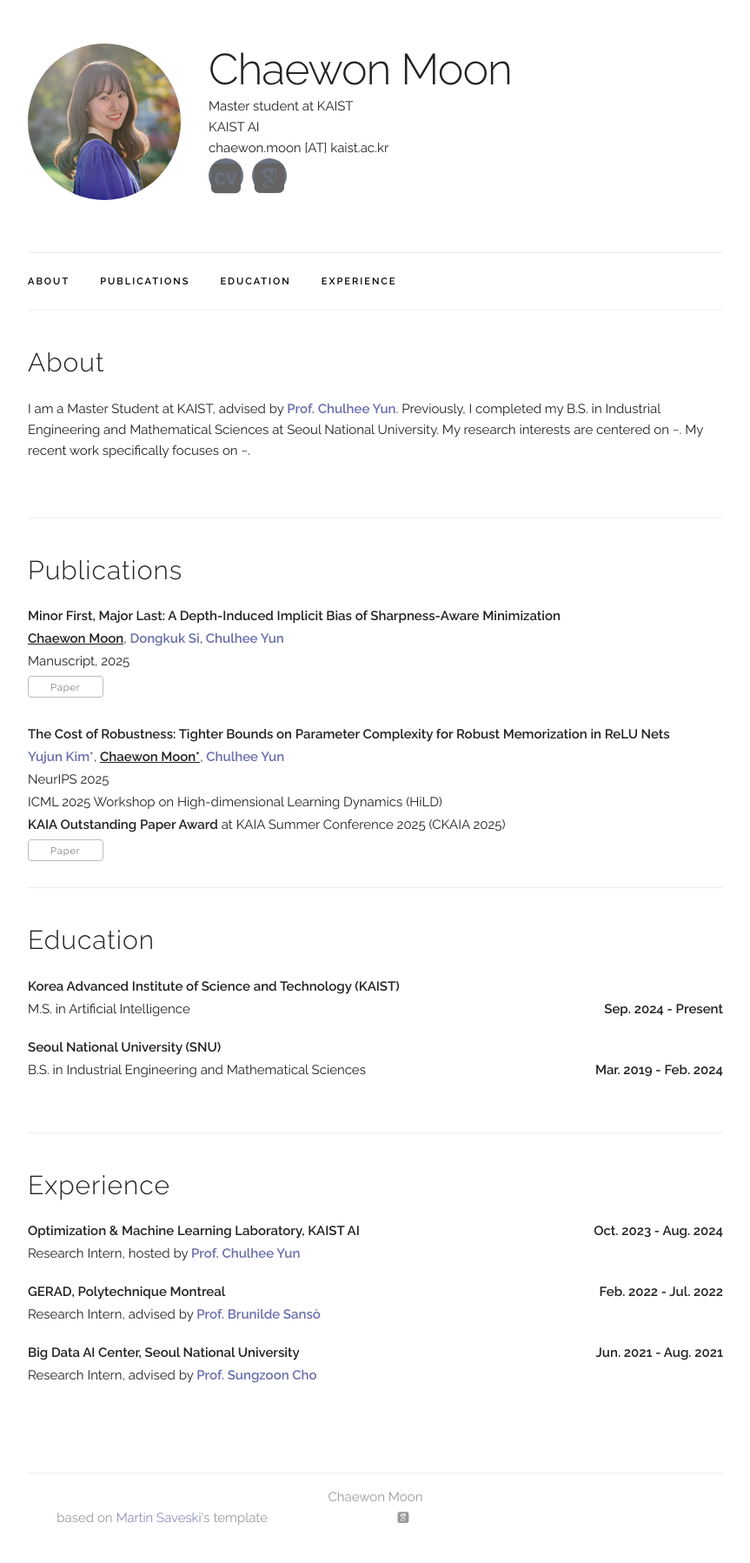
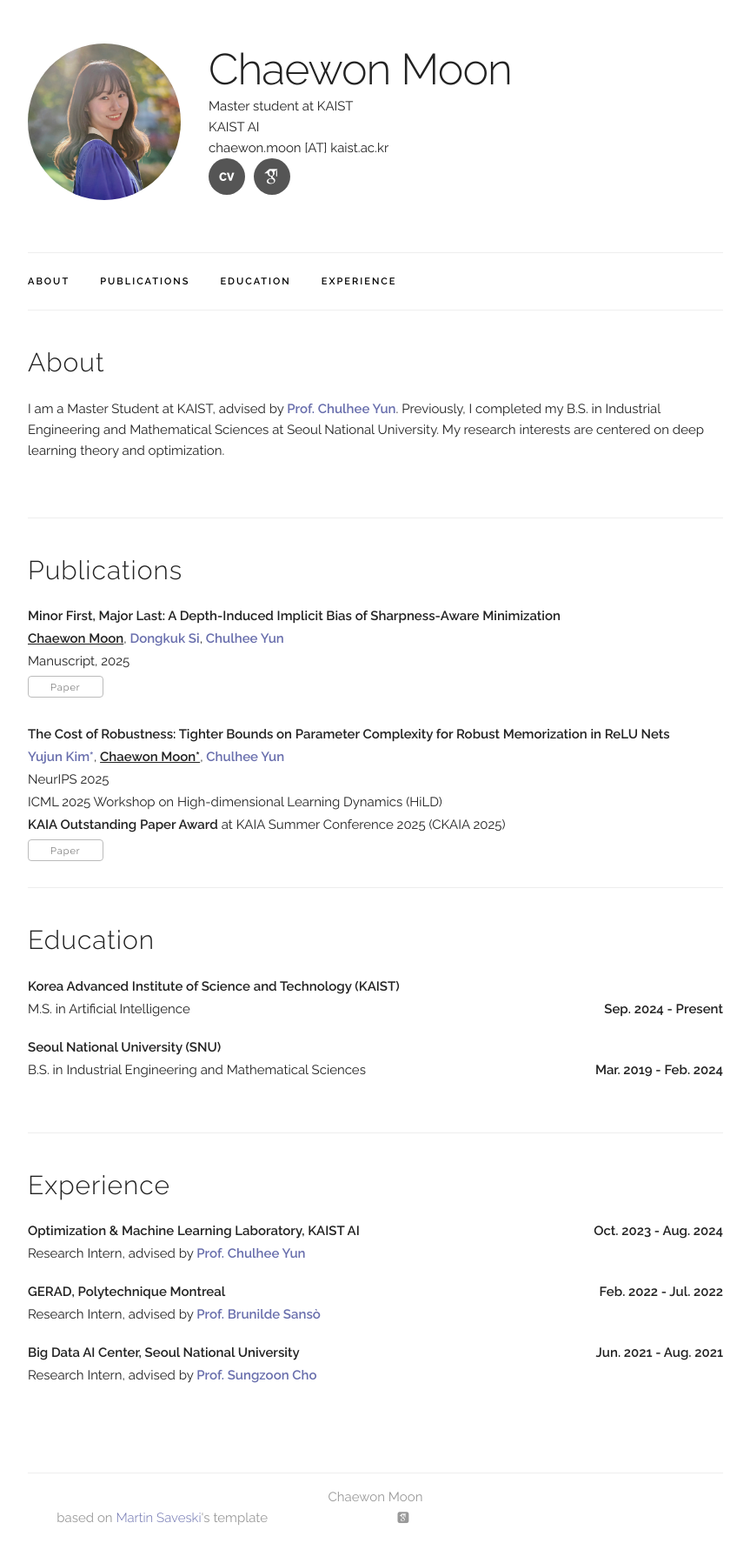
Before and after one commit to chae1m/chae1m.github.io, a Jekyll site: the page built from index.html, in a window 1280 px wide. Shown: the whole page at 87% size, without its empty margins (208-1071 px from the left). Built offline with Jekyll 4.4.1, drawn with Linux system fonts in a browser that asks for light colours; some web fonts are replaced.

Commit message:
Make icon buttons fully circular

```diff
--- a/_layouts/default.html
+++ b/_layouts/default.html
@@ -78,7 +78,7 @@
             <p>{{ site.data.main_info.email }}</p>
             <p>
               <span class="social-round" onclick="window.open('{{ site.data.main_info.cv }}')" style="cursor: pointer">
-                <i class="fa ai ai-cv-square" aria-hidden="true"></i>
+                <i class="ai ai-cv"></i>
               </span>
 
               <!-- <span onclick="window.open('{{ site.data.main_info.github }}')" style="cursor: pointer">
@@ -90,7 +90,7 @@
               </span>     -->
 
               <span class="social-round" onclick="window.open('{{ site.data.main_info.google_scholar }}')" style="cursor: pointer">
-                <i class="ai fa ai-google-scholar-square" aria-hidden="true"></i>
+                <i class="ai ai-google-scholar"></i>
               </span>
 
               <!-- <span onclick="window.open('{{ site.data.main_info.semantic_scholar }}')" style="cursor: pointer">
--- a/index.html
+++ b/index.html
@@ -7,8 +7,8 @@ layout: default
     <p>
       I am a Master Student at KAIST, advised by <a href="https://chulheeyun.github.io">Prof. Chulhee Yun</a>.
       Previously, I completed my B.S. in Industrial Engineering and Mathematical Sciences at Seoul National University.
-      My research interests are centered on ~.
-      My recent work specifically focuses on ~.
+      My research interests are centered on deep learning theory and optimization.
+      <!-- My recent work specifically focuses on ~. -->
     </p>
     <!-- <p style="margin-bottom: 5px;"><b>Topics of interest</b> (publications with overlap):</p> -->
     <!-- <ul>
@@ -143,7 +143,7 @@ layout: default
   <h4>Experience</h4>
         <div class="paper">
           <p class="title"><b>Optimization & Machine Learning Laboratory, KAIST AI<b style="float:right;">Oct. 2023 - Aug. 2024</b></b></p>
-          <p> Research Intern, hosted by <a href="https://chulheeyun.github.io">Prof. Chulhee Yun</a> </p>
+          <p> Research Intern, advised by <a href="https://chulheeyun.github.io">Prof. Chulhee Yun</a> </p>
         </div>
         <div class="paper">
           <p class="title"><b>GERAD, Polytechnique Montreal<b style="float:right;">Feb. 2022 - Jul. 2022</b></b></p>
```
Also changed, not shown: libs/custom/my_css.css.
